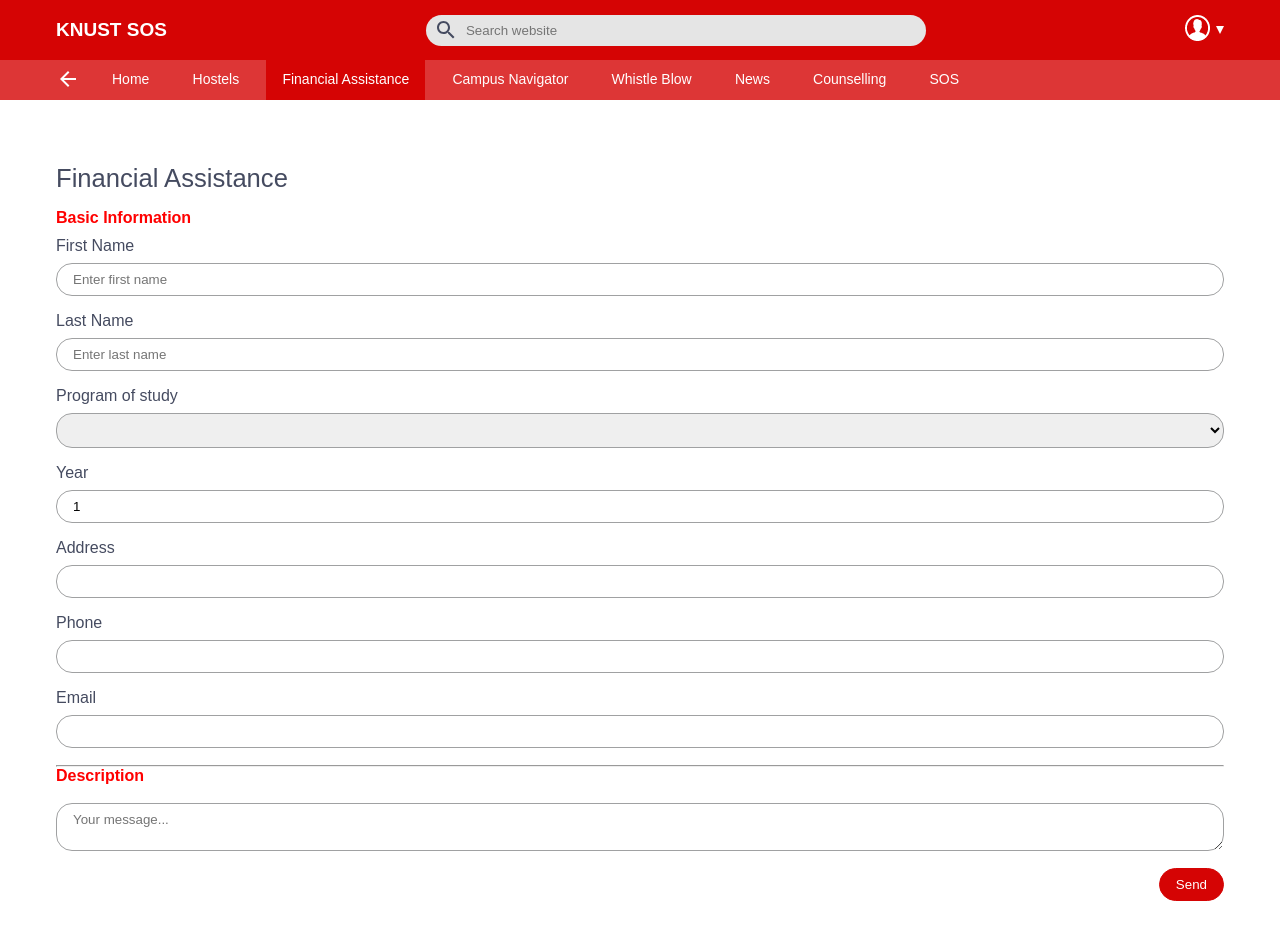
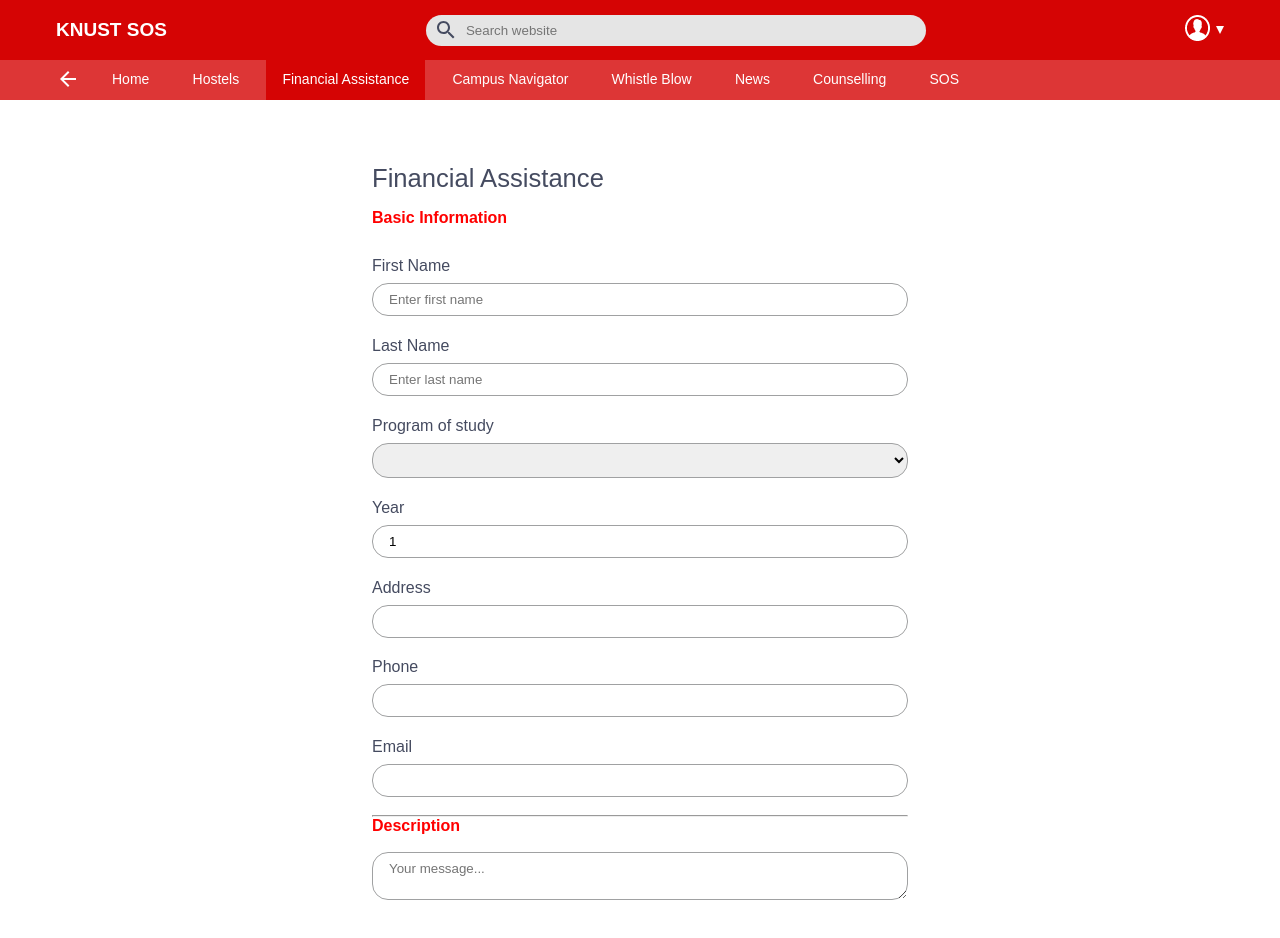
Before and after one commit to Obitrim/Project-SSS, a React (Create React App) app in the folder client/: page /app/finance in a window 1280 px wide. Shown: the top 938 px of the page. Built offline with nearby package versions, Linux system fonts and the light colour scheme.

Commit message:
refactored styles

```diff
--- a/client/src/views/ProtectedPages/FinancialAssistance/FinancialAssistance.css
+++ b/client/src/views/ProtectedPages/FinancialAssistance/FinancialAssistance.css
@@ -1,3 +1,10 @@
+.FinancialAssistance {
+	max-width: 600px;
+	margin: 0 auto;
+	padding-left: 1rem;
+	padding-right: 1rem;
+}
+
 .FinancialAssistance__Form {
 	margin-top: 1rem;
 }
@@ -12,12 +19,20 @@
 	color: red;
 }
 
+.FinancialAssistance__Form .Legend--Desc {
+	margin-top: 1rem;
+}
+
 .FinancialAssistance__Form .Label {
 	color: var(--dark);
 }
 
-.FinancialAssistance__Form .Legend--Desc {
-	margin-top: 1rem;
+.FinancialAssistance .ErrorLabel {
+	color: var(--danger);
+}
+
+.FinancialAssistance .FormGroup {
+	margin-top: 1.3rem;
 }
 
 .FinancialAssistance__Form .FormInput {
@@ -35,34 +50,16 @@
 
 .FinancialAssistance__Form .SendBtn {
 	display: block;
-	padding: 0.5rem 1rem;
+	padding: 0.5rem 2rem;
 	border: 1px solid var(--danger);
 	border-radius: 5rem;
 	margin-left: auto;
+	margin-top: 1.4rem;
 }
 
-/*.FinancialAssistance__NewsFeed {
-	display: none;
-}*/
-
-.FinancialAssistance__NewsFeed .NewsCard {
-	margin: 1rem 0;
+.FinancialAssistance__Form .SendBtn:disabled {
+	background-color: var(--bg-light);
+	color: var(--dark);
+	border-color: var(--bg-light);
+	cursor: none;
 }
-
-
-@media (min-width: 768px){
-	.FinancialAssistance__Wrapper {
-		display: flex;
-	}
-
-	.FinancialAssistance__Form {
-		-ms-flex: 1 !important;
-		flex: 1 !important;
-	}
-
-/*
-	.FinancialAssistance__NewsFeed {
-		display: block;
-		margin-top: 0;
-	}*/
-}
```
